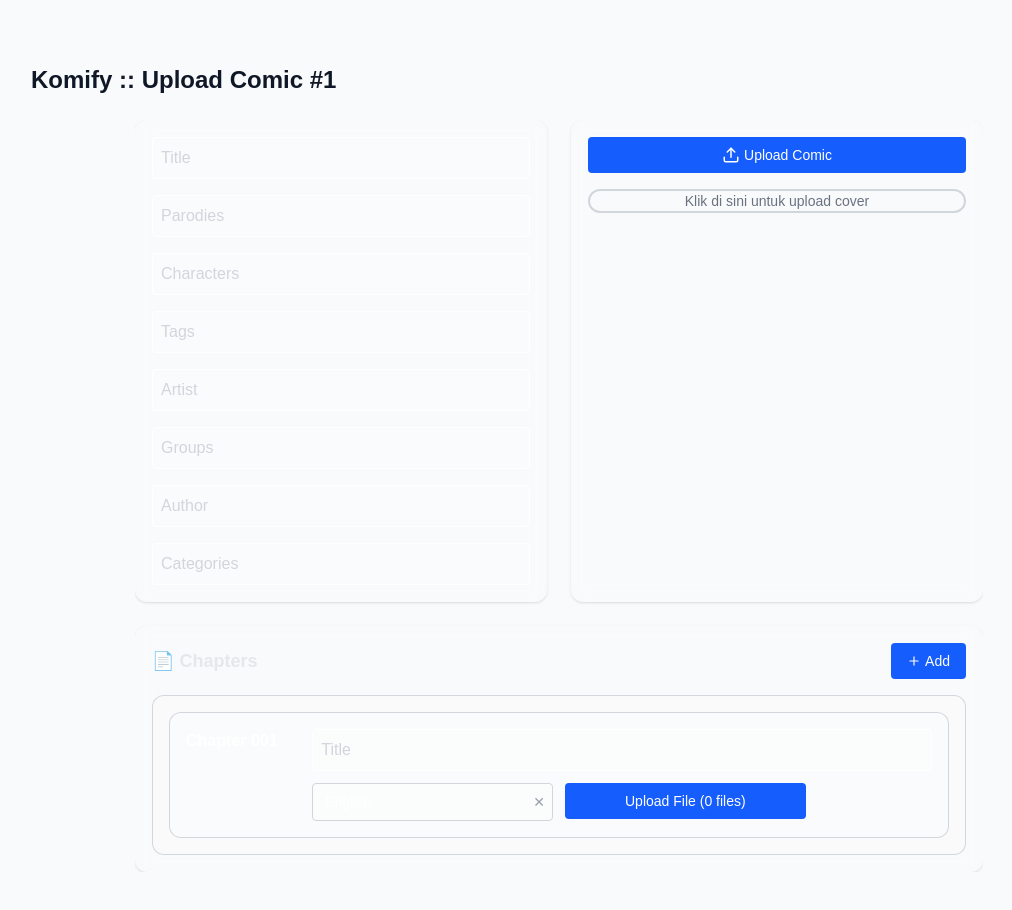
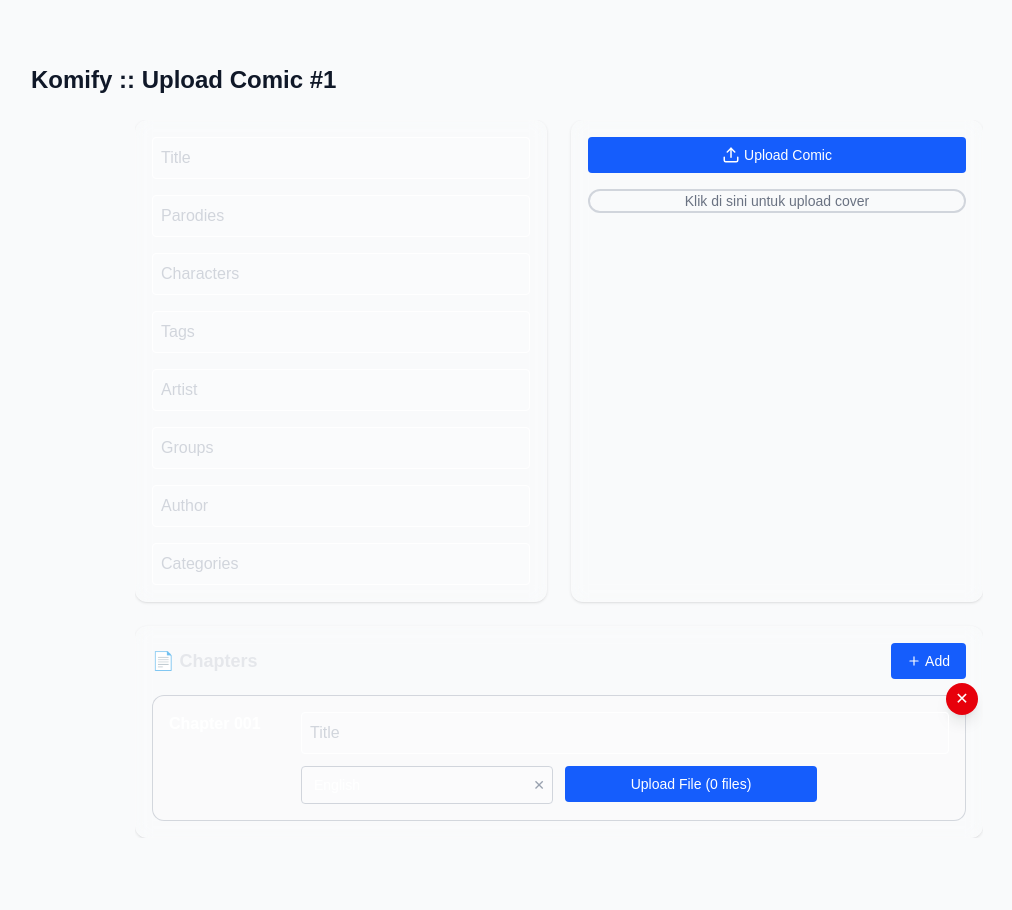
Before and after one commit to lenovix/KMLapp, a Next.js app: page /komify/upload in a window 1280 px wide. Shown: the top 910 px of the page, without its empty margins (81-1093 px from the left). Built offline with nearby package versions, Linux system fonts and the light colour scheme.

Commit message:
Chapter UI

```diff
--- a/components/Komify/upload/ChapterSection.tsx
+++ b/components/Komify/upload/ChapterSection.tsx
@@ -57,7 +57,7 @@
 
       {chapters.map((ch, index) => (
         <div key={index} className="relative">
-          {index > 0 && (
+          {index >= 0 && (
             <button
               type="button"
               onClick={() => removeChapter(index)}
@@ -66,16 +66,13 @@
               ✕
             </button>
           )}
-          <div className="border border-gray-400/40 rounded-xl p-4 bg-white/10 space-y-4">
           <div
             key={index}
             className="border border-gray-400/40 rounded-xl p-4 bg-white/10"
           >
             <div className="grid grid-cols-1 md:grid-cols-6 gap-3">
               <div className="md:col-span-1 md:row-span-2 flex items-start">
-                  <p className="text-white font-semibold">
-                    Chapter {ch.number}
-                  </p>
+                <p className="text-white font-semibold">Chapter {ch.number}</p>
               </div>
               <div className="md:col-span-5">
                 <InputText
@@ -117,7 +114,6 @@
             </div>
           </div>
         </div>
-        </div>
       ))}
     </div>
   );
```
Lines whose indentation alone changed are shown as unchanged.
